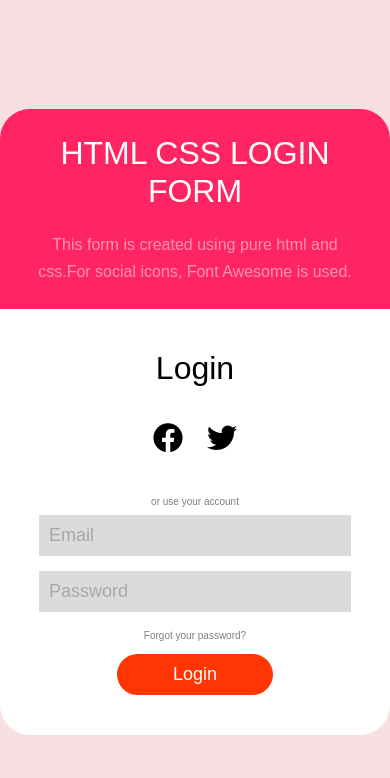
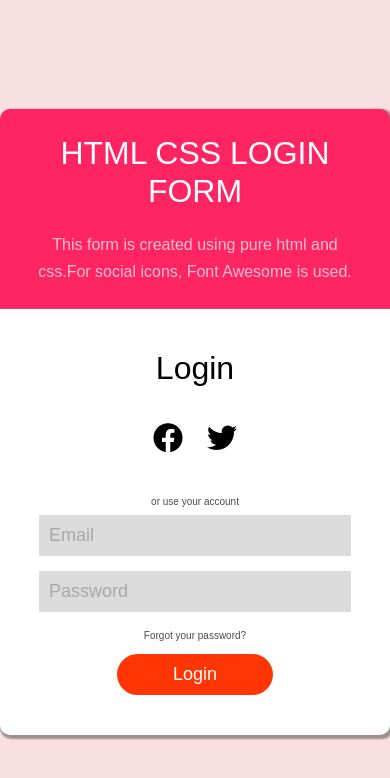
Before and after one commit to Usama-Khawar/css_login, a plain HTML site: page index.html in a window 390 px wide. Drawn offline with Linux system fonts and the light colour scheme.

Commit message:
updated
done

```diff
--- a/style.css
+++ b/style.css
@@ -11,7 +11,7 @@ h1 {
 
 p {
     font-family: sans-serif;
-    opacity: 0.5;
+    opacity: 0.7;
 }
 
 .wrapper {
@@ -26,6 +26,7 @@ p {
 .container {
     max-width: 700px;
     width: 100%;
+
 }
 
 .grid {
@@ -43,7 +44,8 @@ p {
     background-color: white;
     height: 100%;
     text-align: center;
-    border-radius: 30px 0 0 30px;
+    border-radius: 10px 0 0 10px;
+    box-shadow: 2px 2px 2px 2px #9D8F90;
 }
 
 .form-control h1 {
@@ -95,7 +97,8 @@ p {
     height: 100%;
     color: white;
     text-align: center;
-    border-radius: 0 30px 30px 0;
+    border-radius: 0 10px 10px 0;
+    box-shadow: 2px 2px 2px 2px #9D8F90;
 }
 
 input::placeholder {
@@ -118,13 +121,13 @@ p {
     }
 
     .content {
-        border-radius: 30px 30px 0 0;
+        border-radius: 10px 10px 0 0;
         /* border-radius: 0; */
         height: 200px;
     }
 
     .form-control {
-        border-radius: 0 0 30px 30px;
+        border-radius: 0 0 10px 10px;
         /* border-radius: 0; */
     }
 
```
